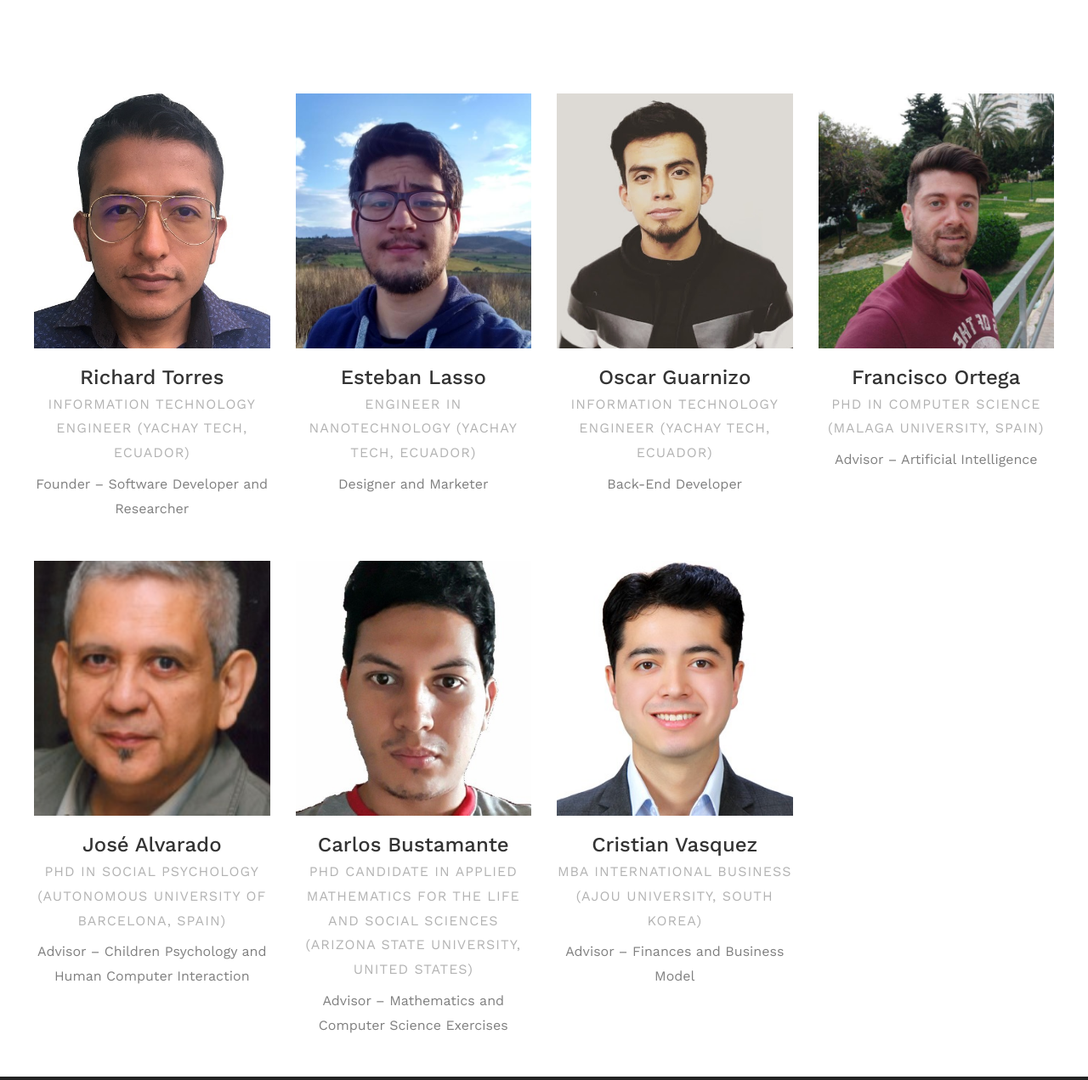
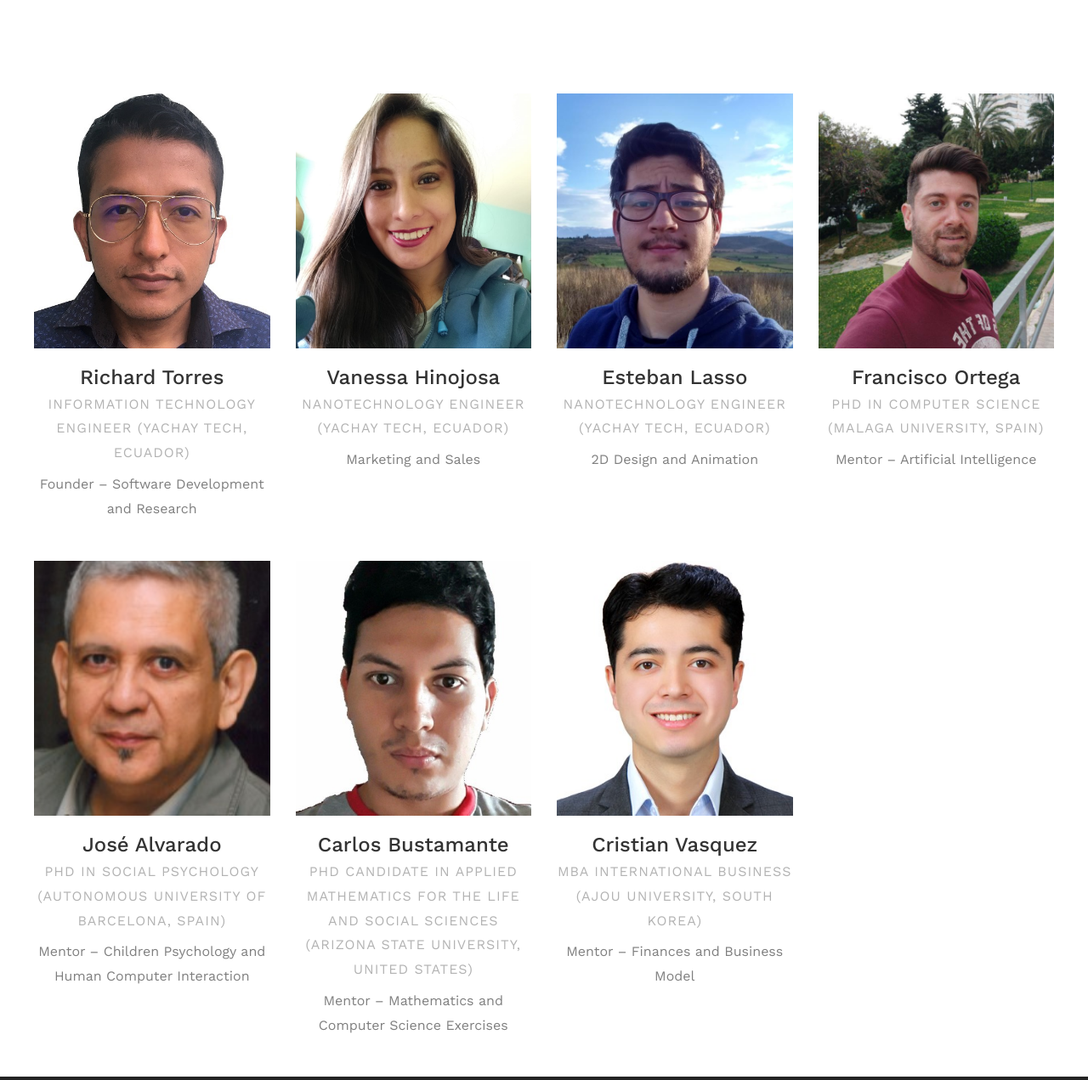
Before and after one commit to dreamerphoenix/website, a plain HTML site: page en/about.html in a window 1280 px wide. Shown: the part 449-1720 px from the top of the page at 85% size. Drawn offline with nearby package versions, Linux system fonts and the light colour scheme; some packages are replaced by stand-ins of ours; no server answers; files whose address does not match are found by name; a web font is replaced by a local one.

Commit message:
Vanessa Hinojosa, name added

```diff
--- a/en/about.html
+++ b/en/about.html
@@ -99,7 +99,7 @@
 								<h3>Richard Torres </h3>
 								<span class="position mb-2">INFORMATION TECHNOLOGY ENGINEER (YACHAY TECH, ECUADOR)</span>
 								<div class="faded">
-									<p>Founder – Software Developer and Researcher</p>
+									<p>Founder – Software Development and Research</p>
 									<ul class="ftco-social text-center">
 		                               <li class="ftco-animate"><a href="https://www.linkedin.com/in/richard-andres-torres-molina/"><span class="icon-linkedin"></span></a></li>
                                     </ul>
@@ -107,38 +107,42 @@
 							</div>
 						</div>
 					</div>
+						<div class="col-md-6 col-lg-3 ftco-animate">
+						<div class="staff">
+							<div class="img-wrap d-flex align-items-stretch">
+								<div class="img align-self-stretch" style="background-image: url(images/vanessa.jpg);"></div>
+							</div>
+
+							<div class="text pt-3 text-center">
+								<h3>Vanessa Hinojosa</h3>
+								<span class="position mb-2">NANOTECHNOLOGY ENGINEER (YACHAY TECH, ECUADOR) </span>
+								<div class="faded">
+									<p>Marketing and Sales</p>
+									  <ul class="ftco-social text-center">
+		                               <li class="ftco-animate"><a href=""><span class="icon-linkedin"></span></a></li>
+                                    </ul>
+                              </div>
+							</div>
+
+						</div>
+					</div>
 					<div class="col-md-6 col-lg-3 ftco-animate">
 						<div class="staff">
 							<div class="img-wrap d-flex align-items-stretch">
 								<div class="img align-self-stretch" style="background-image: url(images/esteban.jpg);"></div>
 							</div>
-							<div class="text pt-3 text-center">
+
+                            <div class="text pt-3 text-center">
 								<h3>Esteban Lasso </h3>
-								<span class="position mb-2">ENGINEER IN NANOTECHNOLOGY (YACHAY TECH, ECUADOR)</span>
+								<span class="position mb-2">NANOTECHNOLOGY ENGINEER (YACHAY TECH, ECUADOR)</span>
 								<div class="faded">
-									<p>Designer and Marketer</p>
+									<p>2D Design and Animation</p>
 									<ul class="ftco-social text-center">
 		                               <li class="ftco-animate"><a href="https://www.linkedin.com/in/esteban-lasso-l%C3%B3pez-b580a8161/"><span class="icon-linkedin"></span></a></li>
                                     </ul>
-	              </div>
+                              </div>
 							</div>
-						</div>
-					</div>
-					<div class="col-md-6 col-lg-3 ftco-animate">
-						<div class="staff">
-							<div class="img-wrap d-flex align-items-stretch">
-								<div class="img align-self-stretch" style="background-image: url(images/oscar.jpg);"></div>
-							</div>
-							<div class="text pt-3 text-center">
-								<h3>Oscar Guarnizo</h3>
-								<span class="position mb-2">INFORMATION TECHNOLOGY ENGINEER (YACHAY TECH, ECUADOR)</span>
-								<div class="faded">
-									<p>Back-End Developer</p>
-									<ul class="ftco-social text-center">
-		                               <li class="ftco-animate"><a href="https://www.linkedin.com/in/oscar-vicente-guarnizo-cabezas-994b45137/"><span class="icon-linkedin"></span></a></li>
-                                    </ul>
-                                </div>
-							</div>
+
 						</div>
 					</div>
 					<div class="col-md-6 col-lg-3 ftco-animate">
@@ -150,7 +154,7 @@
 								<h3>Francisco Ortega</h3>
 								<span class="position mb-2">PHD IN COMPUTER SCIENCE (MALAGA UNIVERSITY, SPAIN)</span>
 								<div class="faded">
-									<p>Advisor – Artificial Intelligence</p>
+									<p>Mentor – Artificial Intelligence</p>
 									<ul class="ftco-social text-center">
 		                               <li class="ftco-animate"><a href="https://www.linkedin.com/in/francisco-ortega-zamorano-56bb8788/"><span class="icon-linkedin"></span></a></li>
                                     </ul>
@@ -167,7 +171,7 @@
 								<h3>José Alvarado</h3>
 								<span class="position mb-2">PHD IN SOCIAL PSYCHOLOGY (AUTONOMOUS UNIVERSITY OF BARCELONA, Spain)</span>
 								<div class="faded">
-									<p>Advisor – Children Psychology and Human Computer Interaction</p>
+									<p>Mentor – Children Psychology and Human Computer Interaction</p>
 									<ul class="ftco-social text-center">
 		                               <li class="ftco-animate"><a href="https://www.linkedin.com/in/jose-gerardo-alvarado-9a87a67/"><span class="icon-linkedin"></span></a></li>
                                     </ul>
@@ -184,7 +188,7 @@
 								<h3>Carlos Bustamante</h3>
 								<span class="position mb-2">PHD CANDIDATE IN APPLIED MATHEMATICS FOR THE LIFE AND SOCIAL SCIENCES (ARIZONA STATE UNIVERSITY, UNITED STATES)</span>
 								<div class="faded">
-									<p>Advisor – Mathematics and Computer Science Exercises</p>
+									<p>Mentor – Mathematics and Computer Science Exercises</p>
 									<ul class="ftco-social text-center">
 		                               <li class="ftco-animate"><a href="https://www.linkedin.com/in/carlos-bustamante-8b0a95b8/"><span class="icon-linkedin"></span></a></li>
                                     </ul>
@@ -203,7 +207,7 @@
 								<h3>Cristian Vasquez</h3>
 								<span class="position mb-2">MBA INTERNATIONAL BUSINESS (AJOU UNIVERSITY, SOUTH KOREA)</span>
 								<div class="faded">
-									<p>Advisor – Finances and Business Model</p>
+									<p>Mentor – Finances and Business Model</p>
 									<ul class="ftco-social text-center">
 		                               <li class="ftco-animate"><a href="https://www.linkedin.com/in/cristianvb/"><span class="icon-linkedin"></span></a></li>
                                     </ul>
```
Also changed, not shown: about.html (+39 -16 lines), en/images/vanessa.jpg (added), images/vanessa.jpg (added).
